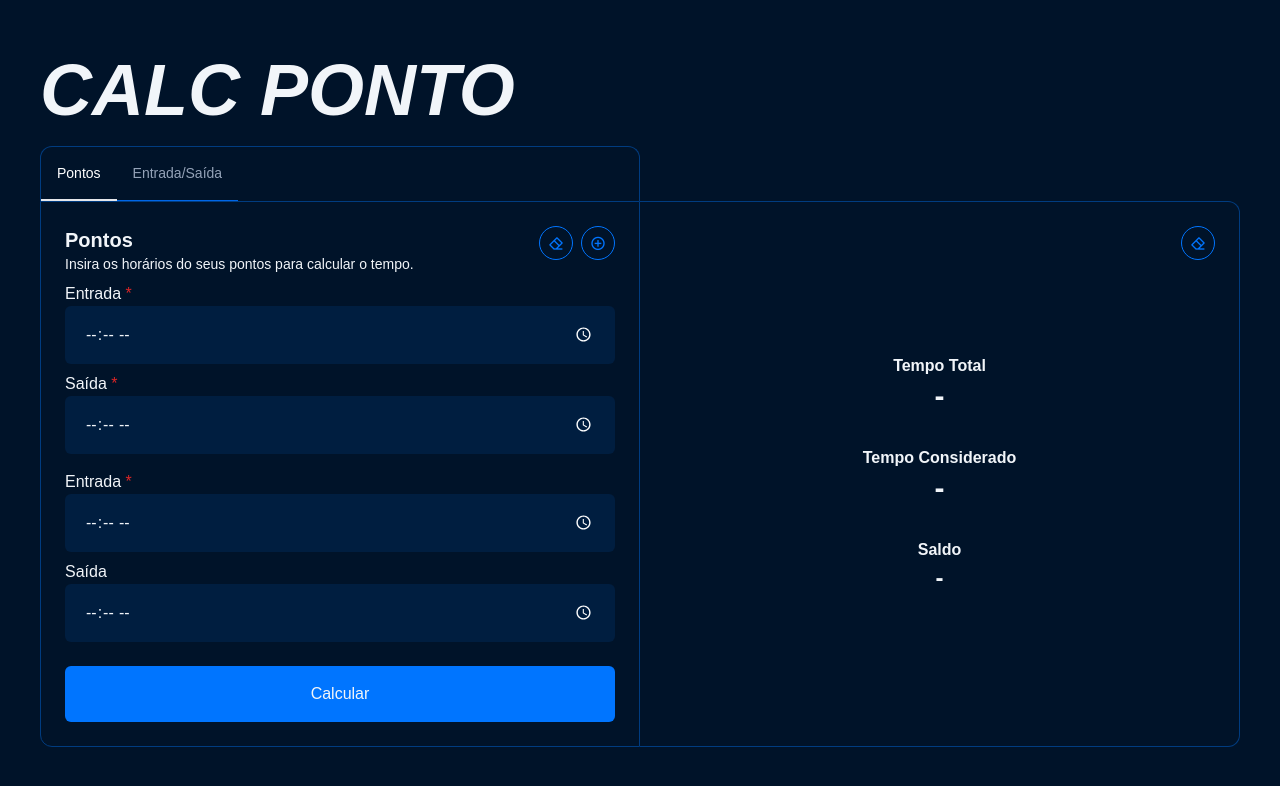
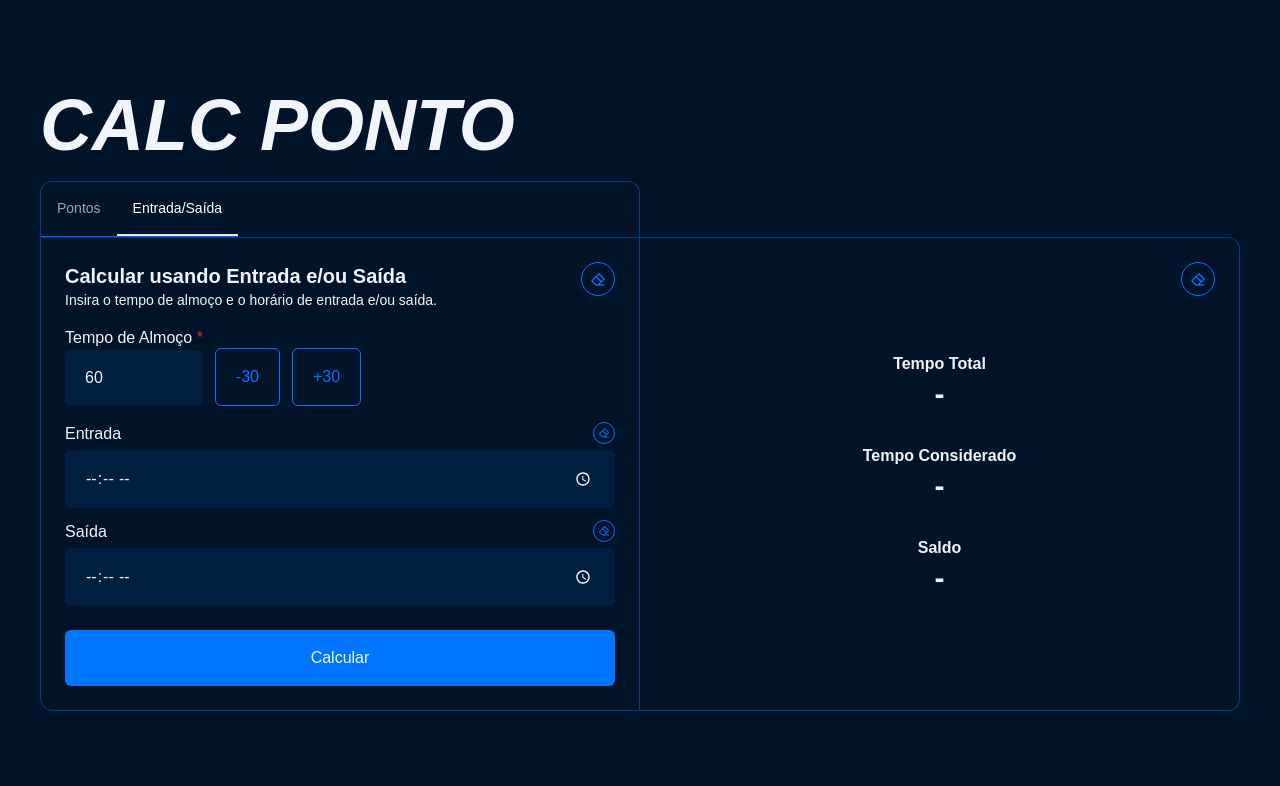
Before and after one commit to StokerBR/calc-ponto, a Nuxt app: page / in a window 1280 px wide. Both pictures are taken after a click on the tab "Entrada/Saída". Shown: the top 786 px of the page. Built offline with nearby package versions, Linux system fonts and the light colour scheme; a web font is replaced by a local one.

Commit message:
🚪 Feat: adicionar cálculo por entrada/saída

```diff
--- a/app.vue
+++ b/app.vue
@@ -8,39 +8,14 @@
       </h1>
 
       <div
-        class="flex gap-2 mt-5 md:w-1/2 w-full border border-b-0 border-blue-800 rounded-t-xl"
+        class="flex gap-2 mt-5 md:w-1/2 w-full border border-b-0 border-blue-800 rounded-t-xl overflow-auto"
       >
-        <div class="border-b border-blue-700 text-slate-400">
-          <ul
-            class="flex flex-wrap -mb-px text-sm font-medium text-center"
-            id="myTab"
-            data-tabs-toggle="#myTabContent"
-            role="tablist"
-          >
-            <li>
-              <button
-                class="text-white inline-block p-4 border-b-2 rounded-t-lg"
-                type="button"
-                role="tab"
-              >
-                Pontos
-              </button>
-            </li>
-            <li>
-              <button
-                class="inline-block p-4 border-b-2 border-transparent rounded-t-lg hover:text-slate-100 hover:border-blue-600"
-                type="button"
-                role="tab"
-              >
-                Entrada/Saída
-              </button>
-            </li>
-          </ul>
-        </div>
+        <CalculatorTabs :tabs="tabs" v-model:selectedTab="selectedTab" />
       </div>
       <div class="flex max-md:flex-col mx-auto relative">
         <div class="md:w-1/2 border border-blue-800 md:rounded-bl-xl p-6">
-          <MainCalculator />
+          <MainCalculator v-if="selectedTab == 0" />
+          <EntranceExitCalculator v-if="selectedTab == 1" />
         </div>
         <div
           class="md:w-1/2 border md:border-l-0 border-blue-800 md:rounded-r-xl max-md:rounded-b-xl max-md:border-t-0 p-6"
@@ -54,6 +29,9 @@
 
 <script setup>
 import 'remixicon/fonts/remixicon.css';
+
+const tabs = ['Pontos', 'Entrada/Saída'];
+const selectedTab = ref(0);
 </script>
 
 <style>
--- a/assets/css/tailwind.css
+++ b/assets/css/tailwind.css
@@ -28,9 +28,19 @@
   input[type='time']::-webkit-calendar-picker-indicator {
     @apply invert;
   }
+
+  ::-webkit-scrollbar {
+    @apply w-3 h-3;
+  }
+  ::-webkit-scrollbar-track {
+    @apply hidden;
+  }
+  ::-webkit-scrollbar-thumb {
+    @apply rounded-lg border-4 border-solid border-blue-950 bg-blue-800 !important;
+  }
 }
 
-@layer utilities {
+@layer components {
   .default-padding {
     @apply py-4 px-5;
   }
--- a/components/CalculatedTime.vue
+++ b/components/CalculatedTime.vue
@@ -21,7 +21,7 @@
       <span class="text-md font-semibold">Saldo</span>
       <span
         :class="[
-          'text-2xl font-bold',
+          'text-3xl font-bold',
           { 'text-green-600': balancePositive == true },
           { 'text-red-600': balancePositive == false },
         ]"
--- /dev/null
+++ b/components/CalculatorTabs.vue
@@ -0,0 +1,59 @@
+<template>
+  <div class="border-b border-blue-700 text-slate-400">
+    <ul
+      class="flex text-sm font-medium text-center"
+      id="myTab"
+      data-tabs-toggle="#myTabContent"
+      role="tablist"
+    >
+      <!-- <li>
+        <button
+          class="text-white inline-block p-4 border-b-2 rounded-t-lg"
+          type="button"
+          role="tab"
+        >
+          Pontos
+        </button>
+      </li>
+      <li>
+        <button
+          class="inline-block p-4 border-b-2 border-transparent rounded-t-lg hover:text-slate-100 hover:border-blue-600"
+          type="button"
+          role="tab"
+        >
+          Entrada/Saída
+        </button>
+      </li> -->
+      <li v-for="(item, index) in tabs" :key="index">
+        <button
+          :class="[
+            'inline-block p-4 border-b-2 rounded-t-lg',
+            { 'text-white': index === selectedTab },
+            {
+              'border-transparent hover:text-slate-100 hover:border-blue-600':
+                index !== selectedTab,
+            },
+          ]"
+          type="button"
+          role="tab"
+          @click="$emit('update:selectedTab', index)"
+        >
+          {{ item }}
+        </button>
+      </li>
+    </ul>
+  </div>
+</template>
+
+<script setup>
+const props = defineProps({
+  tabs: {
+    type: Array,
+    required: true,
+  },
+  selectedTab: {
+    type: Number,
+    required: true,
+  },
+});
+</script>
--- /dev/null
+++ b/components/EntranceExitCalculator.vue
@@ -0,0 +1,129 @@
+<template>
+  <div>
+    <div class="flex mb-2">
+      <div class="flex-1">
+        <h2 class="text-xl font-bold">Calcular usando Entrada e/ou Saída</h2>
+        <p class="text-sm">
+          Insira o tempo de almoço e o horário de entrada e/ou saída.
+          <!-- Insira quanto tempo quer fazer de almoço e o horário que quer
+          entrar/sair para calcular o outro. -->
+        </p>
+      </div>
+      <div class="flex items-start gap-2">
+        <button
+          class="btn btn-icon btn-outline"
+          title="Limpar campos"
+          @click="clear"
+        >
+          <i class="ri-eraser-line leading-none"></i>
+        </button>
+      </div>
+    </div>
+    <form class="flex flex-col gap-4" @submit="onSubmit">
+      <div class="flex items-end gap-3">
+        <div class="mt-2">
+          <label>Tempo de Almoço <span class="text-red-600">*</span></label>
+          <input
+            type="number"
+            :min="minLunchTime"
+            :max="maxLunchTime"
+            v-model="lunchTimeAmount"
+            required
+          />
+        </div>
+        <button
+          type="button"
+          class="btn btn-outline"
+          @click="
+            lunchTimeAmount
+              ? lunchTimeAmount > minLunchTime
+                ? (lunchTimeAmount -= 30)
+                : null
+              : (lunchTimeAmount = minLunchTime)
+          "
+        >
+          -30
+        </button>
+        <button
+          type="button"
+          class="btn btn-outline"
+          @click="
+            lunchTimeAmount
+              ? lunchTimeAmount < maxLunchTime
+                ? (lunchTimeAmount += 30)
+                : null
+              : (lunchTimeAmount = maxLunchTime)
+          "
+        >
+          +30
+        </button>
+      </div>
+      <PeriodInputs
+        v-model:entrance="entrance"
+        v-model:exit="exit"
+        :entranceRequired="false"
+        :exitRequired="false"
+      />
+      <button class="btn btn-primary mt-2">Calcular</button>
+    </form>
+  </div>
+</template>
+
+<script setup>
+import { workload } from '~/constants';
+
+const minLunchTime = 30;
+const maxLunchTime = 180;
+
+const consideredTime = useState('consideredTime');
+const totalTime = useState('totalTime');
+const balance = useState('balance');
+const balancePositive = useState('balancePositive');
+
+const lunchTimeAmount = ref(60);
+const entrance = ref('');
+const exit = ref('');
+
+// Limpa os campos
+function clear() {
+  lunchTimeAmount.value = 60;
+  entrance.value = '';
+  exit.value = '';
+}
+
+// Calcula o tempo considerado e a entrada/saída
+function onSubmit(event) {
+  event.preventDefault();
+
+  // Se tiver o tempo de almoço e a entrada ou saída
+  if (lunchTimeAmount.value && (entrance.value || exit.value)) {
+    const lunchTime = parseInt(lunchTimeAmount.value);
+
+    let entranceTime = entrance.value ? calculateMins(entrance.value) : null;
+    let exitTime = exit.value ? calculateMins(exit.value) : null;
+
+    let worktime;
+    let considered;
+
+    if (entrance.value && !exit.value) {
+      // Calcula a saída
+      exitTime = entranceTime + lunchTime + workload - 20;
+      exit.value = getTimeString(exitTime, true);
+    } else if (!entrance.value && exit.value) {
+      // Calcula a entrada
+      entranceTime = exitTime - workload - lunchTime + 10;
+      entrance.value = getTimeString(entranceTime, true);
+    }
+
+    worktime = exitTime - entranceTime - lunchTime;
+    considered = calculateConsideredTime(worktime, workload);
+
+    const calculatedBalance = considered - workload;
+
+    totalTime.value = getTimeString(worktime);
+    consideredTime.value = getTimeString(considered);
+    balance.value = getTimeString(calculatedBalance);
+    balancePositive.value = calculatedBalance >= 0;
+  }
+}
+</script>
--- a/components/MainCalculator.vue
+++ b/components/MainCalculator.vue
@@ -2,7 +2,7 @@
   <div>
     <div class="flex mb-2">
       <div class="flex-1">
-        <h2 class="text-xl font-bold">Pontos</h2>
+        <h2 class="text-xl font-bold">Calcular usando Pontos</h2>
         <p class="text-sm">
           Insira os horários do seus pontos para calcular o tempo.
         </p>
@@ -50,6 +50,7 @@
 
 <script setup>
 import { workload } from '~/constants';
+import calculateConsideredTime from '~/utils/calculateConsideredTime';
 
 const minPeriods = 2;
 const maxPeriods = 4;
@@ -96,8 +97,6 @@ function clearPeriods() {
 function onSubmit(e) {
   e.preventDefault();
 
-  console.log(periods.value);
-
   let worktime = 0;
 
   periods.value.forEach((period, index) => {
@@ -118,17 +117,9 @@ function onSubmit(e) {
     }
   });
 
-  let considered = 0;
+  const considered = calculateConsideredTime(worktime, workload);
 
-  // Verificar se o tempo total esta dentro do período de carência
-  if (worktime >= workload - 10 && worktime <= workload + 10) {
-    // Tempo considerado será o mesmo que a carga horaria se for 10min a menos ou a mais que ela
-    considered = workload;
-  } else {
-    considered = worktime;
-  }
-
-  let calculatedBalance = considered - workload;
+  const calculatedBalance = considered - workload;
 
   totalTime.value = getTimeString(worktime);
   consideredTime.value = getTimeString(considered);
--- a/components/PeriodInputs.vue
+++ b/components/PeriodInputs.vue
@@ -2,10 +2,20 @@
   <div class="flex">
     <div class="flex-1 transition-transform">
       <div>
+        <div class="flex justify-between items-start mb-1">
           <label
             >Entrada
             <span v-if="entranceRequired" class="text-red-600">*</span></label
           >
+          <button
+            type="button"
+            class="btn btn-icon btn-outline p-1 text-xs"
+            title="Limpar campo"
+            @click="entrance = ''"
+          >
+            <i class="ri-eraser-line leading-none"></i>
+          </button>
+        </div>
         <input
           type="time"
           :value="entrance"
@@ -13,10 +23,21 @@
           :required="entranceRequired"
         />
       </div>
-      <div class="mt-2">
+      <div class="mt-3">
+        <div class="flex justify-between items-start mb-1">
           <label
-          >Saída <span v-if="exitRequired" class="text-red-600">*</span></label
+            >Saída
+            <span v-if="exitRequired" class="text-red-600">*</span></label
           >
+          <button
+            type="button"
+            class="btn btn-icon btn-outline p-1 text-xs"
+            title="Limpar campo"
+            @click="exit = ''"
+          >
+            <i class="ri-eraser-line leading-none"></i>
+          </button>
+        </div>
         <input
           type="time"
           :value="exit"
--- /dev/null
+++ b/utils/calculateConsideredTime.ts
@@ -0,0 +1,9 @@
+export default (worktime: number, workload: number): number => {
+  // Verificar se o tempo total esta dentro do período de carência
+  if (worktime >= workload - 10 && worktime <= workload + 10) {
+    // Tempo considerado será o mesmo que a carga horaria se for 10min a menos ou a mais que ela
+    return workload;
+  } else {
+    return worktime;
+  }
+};
```
Lines whose indentation alone changed are shown as unchanged.
